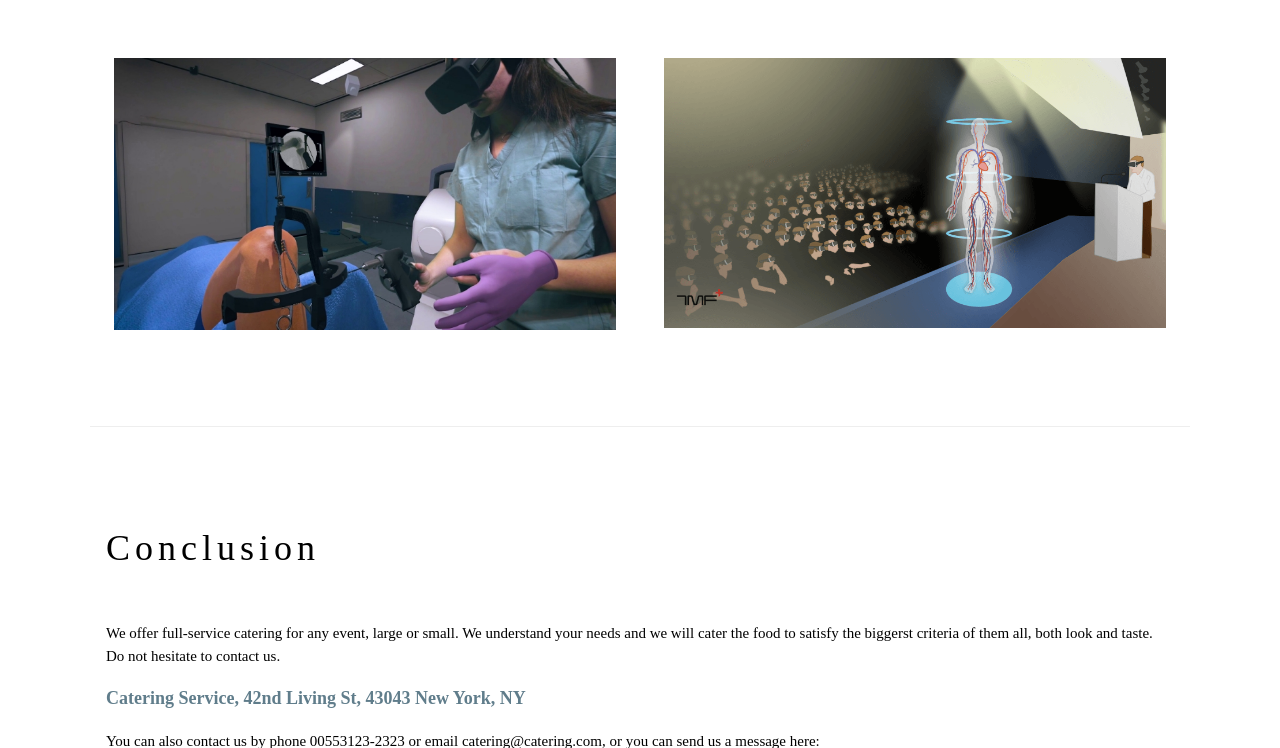
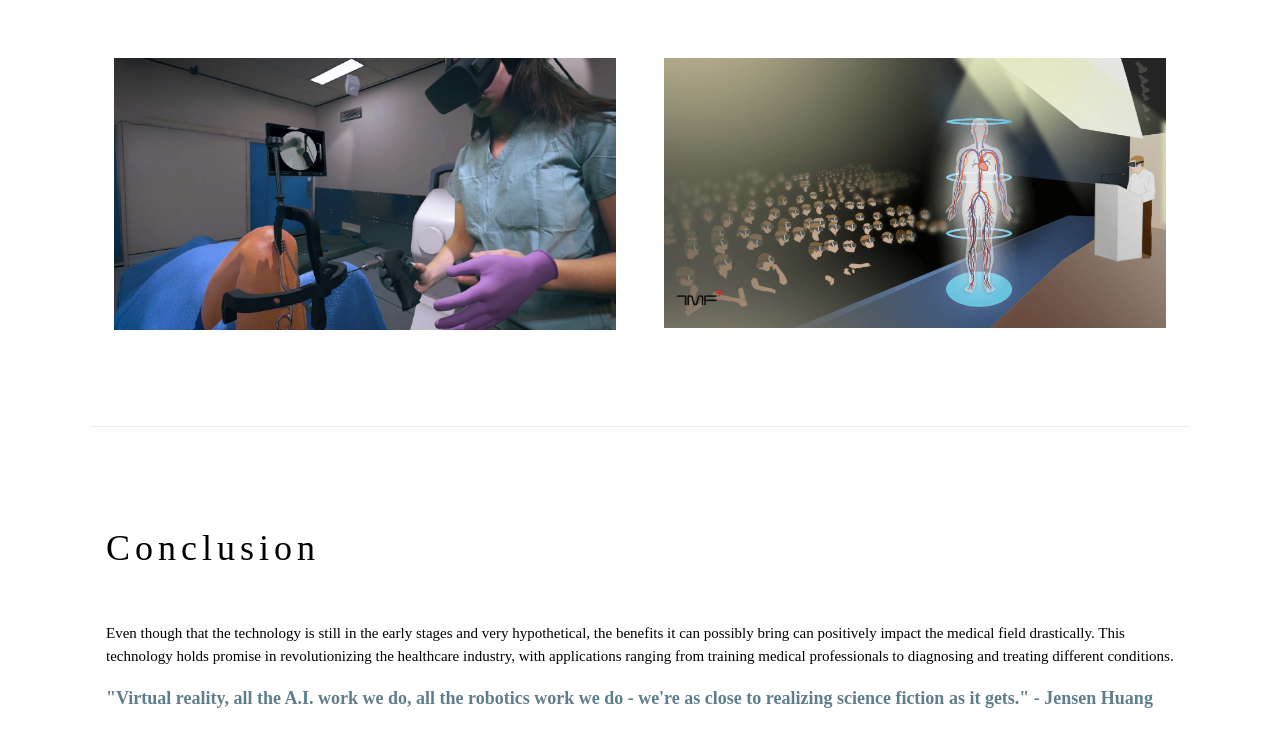
Before and after one commit to jovaleri/VRMedicalField, a plain HTML site: page index.html in a window 1280 px wide. Shown: the part 2052-2800 px from the top of the page. Drawn offline with nearby package versions, Linux system fonts and the light colour scheme.

Commit message:
Initial Commit

```diff
--- a/index.html
+++ b/index.html
@@ -19,7 +19,7 @@ h1, h2, h3, h4, h5, h6 {
     <a href="#home" class="w3-bar-item w3-button">VR Presentation</a>
     <!-- Right-sided navbar links. Hide them on small screens -->
     <div class="w3-right w3-hide-small">
-      <a href="#about" class="w3-bar-item w3-button">About</a>
+      <a href="#about" class="w3-bar-item w3-button">Introduction</a>
       <a href="#menu" class="w3-bar-item w3-button">Applications</a>
       <a href="#contact" class="w3-bar-item w3-button">Conclusion</a>
     </div>
@@ -186,9 +186,15 @@ h1, h2, h3, h4, h5, h6 {
   <!-- Contact Section -->
   <div class="w3-container w3-padding-64" id="contact">
     <h1>Conclusion</h1><br>
-    <p>We offer full-service catering for any event, large or small. We understand your needs and we will cater the food to satisfy the biggerst criteria of them all, both look and taste. Do not hesitate to contact us.</p>
-    <p class="w3-text-blue-grey w3-large"><b>Catering Service, 42nd Living St, 43043 New York, NY</b></p>
-    <p>You can also contact us by phone 00553123-2323 or email catering@catering.com, or you can send us a message here:</p>
+    <p>
+		Even though that the technology is still in the early stages and very hypothetical, the benefits
+		it can possibly bring can positively impact the medical field drastically. This technology holds promise
+		in revolutionizing the healthcare industry, with applications ranging from training medical professionals
+		to diagnosing and treating different conditions.
+	</p>
+    <p class="w3-text-blue-grey w3-large"><b>"Virtual reality, all the A.I. work we do, all the robotics work we
+		do - we're as close to realizing science fiction as it gets." - Jensen Huang</b></p>
+
   </div>
 
 <!-- End page content -->
@@ -196,7 +202,6 @@ h1, h2, h3, h4, h5, h6 {
 
 <!-- Footer -->
 <footer class="w3-center w3-light-grey w3-padding-32">
-  <p>Powered by <a href="https://www.w3schools.com/w3css/default.asp" title="W3.CSS" target="_blank" class="w3-hover-text-green">w3.css</a></p>
 </footer>
 
 </body>
```
